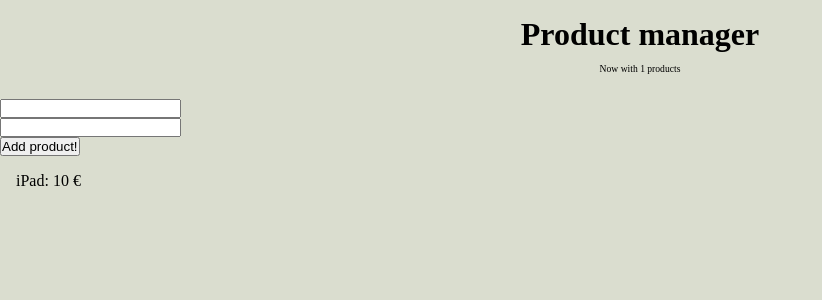
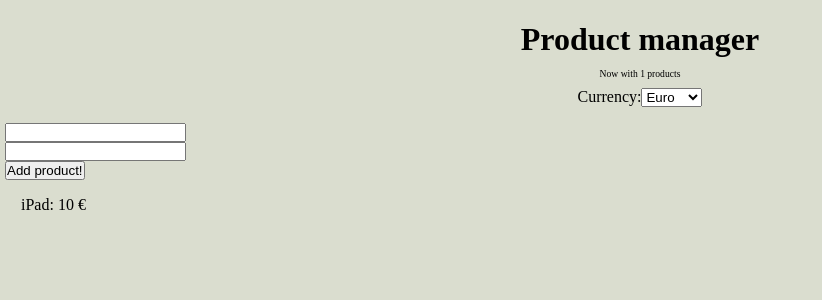
Before and after one commit to FbW-E01/spa-store-productspage-andreglock, a React (Create React App) app: page / in a window 1280 px wide. Shown: the top 300 px of the page, without its empty margins (0-822 px from the left). Built offline with nearby package versions, Linux system fonts and the light colour scheme.

Commit message:
locale switch done

```diff
--- a/src/components/App.jsx
+++ b/src/components/App.jsx
@@ -2,13 +2,16 @@ import Header from './Header'
 import CreateProduct from './CreateProduct'
 import Products from './Products'
 import { ProductsContextProvider } from '../contexts/ProductsContext'
+import { LocaleContext, LocaleContextProvider } from '../contexts/LocaleContext';
 
 export default function App() {
     return (
         <ProductsContextProvider>
-            <Header />
-            <CreateProduct />
-            <Products />
+            <LocaleContextProvider>
+                <Header />
+                <CreateProduct />
+                <Products />
+            </LocaleContextProvider>
         </ProductsContextProvider>
     )
 }
--- a/src/components/Header.jsx
+++ b/src/components/Header.jsx
@@ -1,12 +1,21 @@
 import { useProductsContext } from '../contexts/ProductsContext';
+import { useLocaleContext } from '../contexts/LocaleContext';
 
 export default function Header() {
     const [ products ] = useProductsContext();
+    const [ , setLocale ] = useLocaleContext();
 
     return (
         <header>
             <h1>Product manager</h1>
             <p>Now with {products.length} products</p>
+            <div>Currency:
+                <select id="currency" onChange={(e) => setLocale(e.target.value)}>
+                    <option value="de-de">Euro</option>
+                    <option value="en-us">Dollar</option>
+                    <option value="en-gb">Pound</option>
+                </select>
+            </div>
         </header>
     )
 }
--- a/src/components/Products.jsx
+++ b/src/components/Products.jsx
@@ -1,11 +1,22 @@
 import { useProductsContext } from '../contexts/ProductsContext';
+import { useLocaleContext } from '../contexts/LocaleContext';
 
 export default function Products() {
     const [ products ] = useProductsContext();
+    const [ locale ] = useLocaleContext();
+    let currency;
+
+    if (locale === 'en-us') {
+        currency = '$';
+    } else if (locale === 'en-gb') {
+        currency = '£';
+    } else {
+        currency = '€';
+    }
 
     return (
         <div className="Products">
-            {products.map(prod => <div>{prod.name}: {prod.price} &euro;</div>)}
+            {products.map(prod => <div>{prod.name}: {prod.price} {currency}</div>)}
         </div>
     )
 }
--- /dev/null
+++ b/src/contexts/LocaleContext.jsx
@@ -0,0 +1,17 @@
+import React, { useState, useContext } from "react";
+
+export const LocaleContext =  React.createContext();
+
+export function LocaleContextProvider(props) {
+    const [locale, setLocale] = useState('de-de');
+
+    return (
+        <LocaleContext.Provider value={[ locale, setLocale ]}>
+            {props.children}
+        </LocaleContext.Provider>
+    )
+}
+
+export const useLocaleContext = () => {
+    return useContext(LocaleContext);
+}
--- a/src/index.css
+++ b/src/index.css
@@ -8,6 +8,7 @@ body {
     font-family: "Ubuntu";
     background: #daddcf;
     color: hsl(100, 10, 10);
+    margin: 5px;
 }
 
 form {
```
